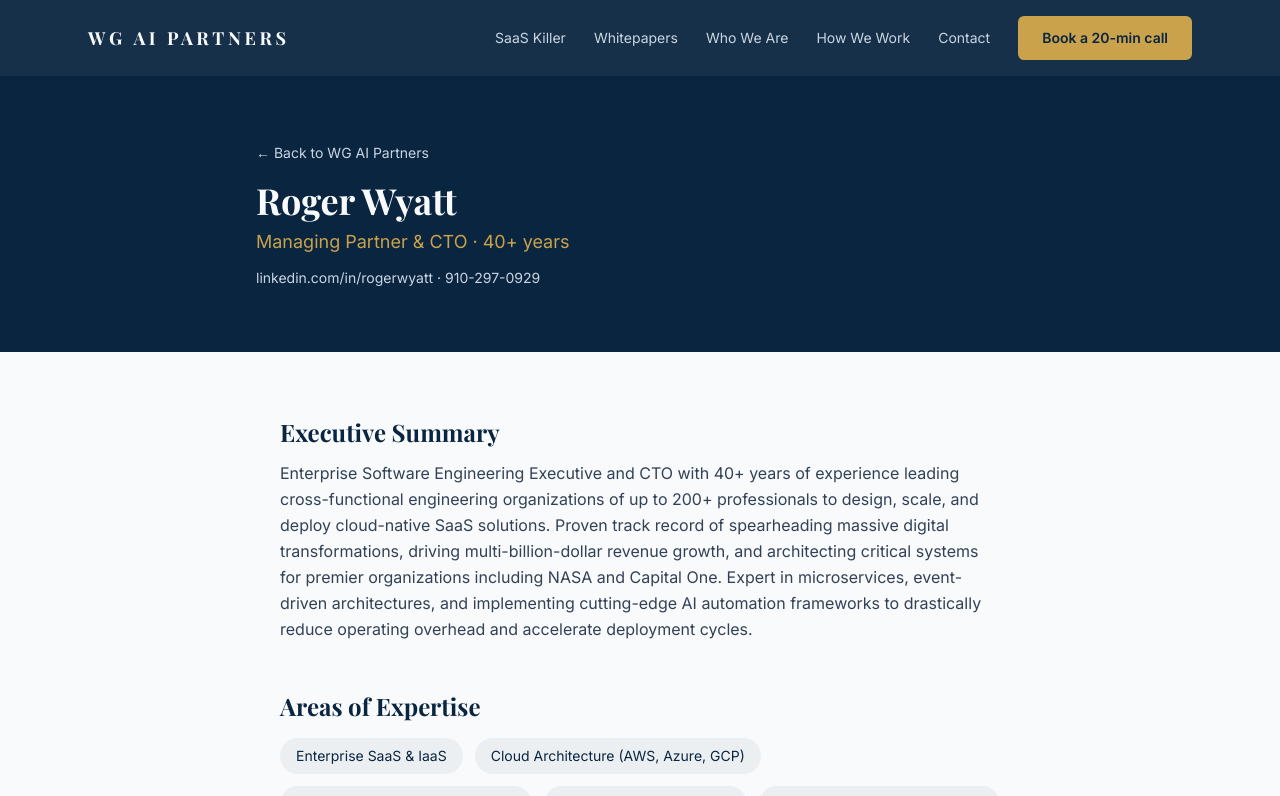
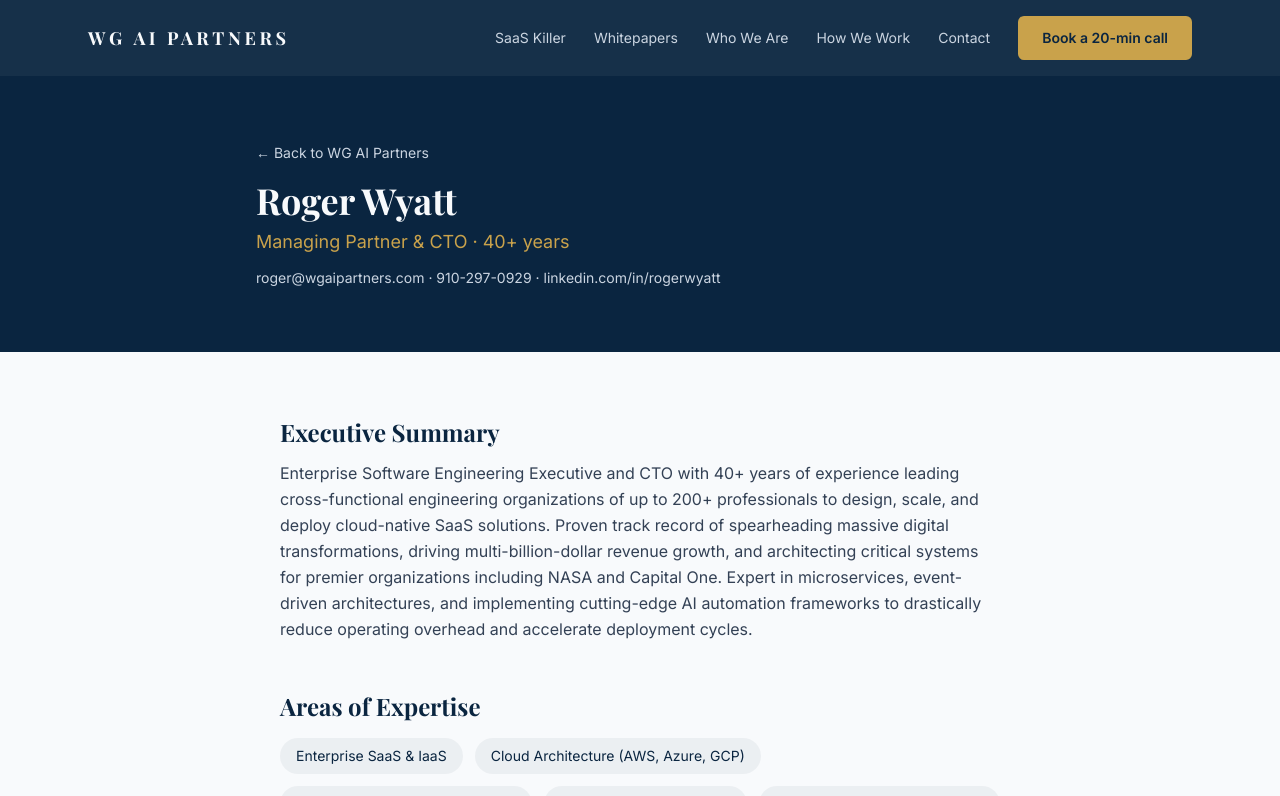
Before and after one commit to rogergwyatt/wgpartners, a Next.js app: page /team/roger-wyatt in a window 1280 px wide. Shown: the top 796 px of the page. Built offline with nearby package versions, Linux system fonts and the light colour scheme.

Commit message:
copy: add roger@wgaipartners.com to resume contact line

```diff
--- a/src/app/team/roger-wyatt/page.tsx
+++ b/src/app/team/roger-wyatt/page.tsx
@@ -173,6 +173,14 @@ export default function RogerWyattResume() {
               Managing Partner &amp; CTO · 40+ years
             </p>
             <p className="mt-3 text-sm text-slate-300">
+              <a href="mailto:roger@wgaipartners.com" className="hover:text-mist">
+                roger@wgaipartners.com
+              </a>{" "}
+              ·{" "}
+              <a href="tel:+19102970929" className="hover:text-mist">
+                910-297-0929
+              </a>{" "}
+              ·{" "}
               <a
                 href="https://www.linkedin.com/in/rogerwyatt"
                 target="_blank"
@@ -180,10 +188,6 @@ export default function RogerWyattResume() {
                 className="hover:text-mist"
               >
                 linkedin.com/in/rogerwyatt
-              </a>{" "}
-              ·{" "}
-              <a href="tel:+19102970929" className="hover:text-mist">
-                910-297-0929
               </a>
             </p>
           </div>
```
